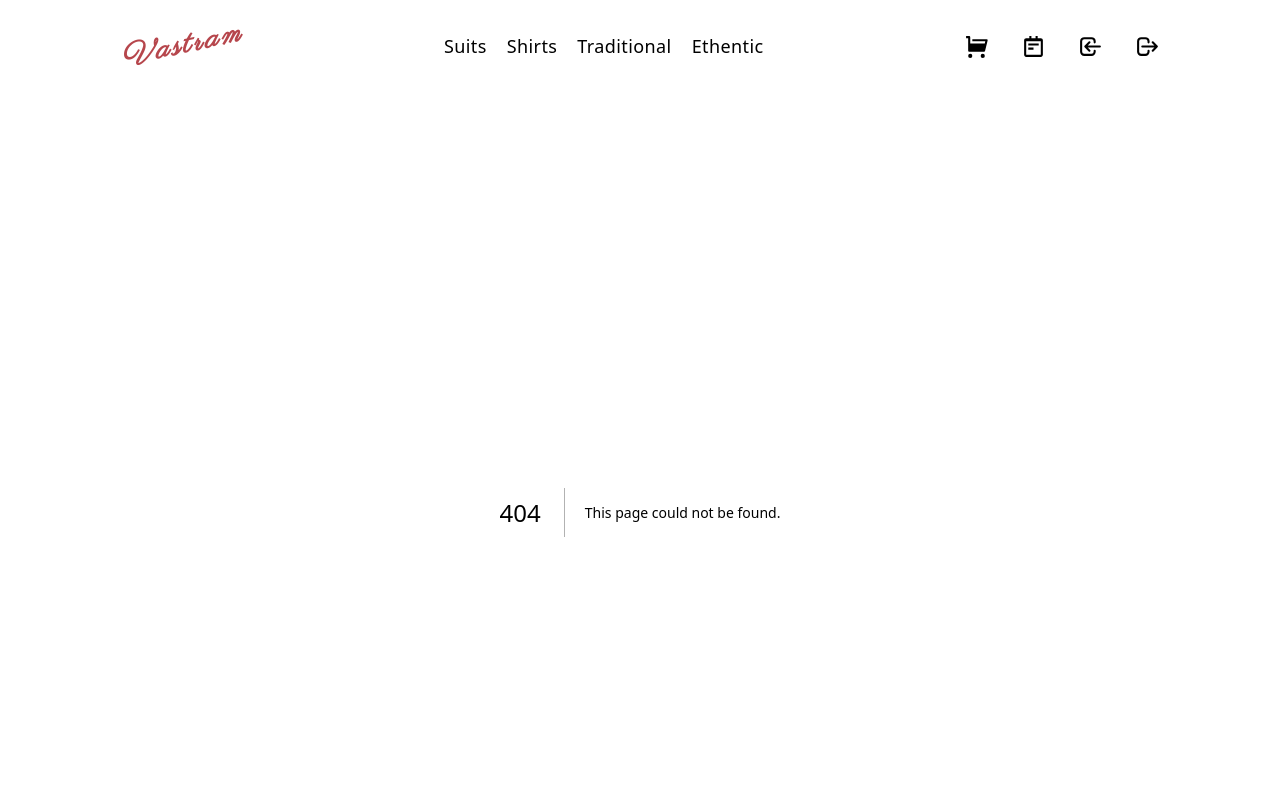
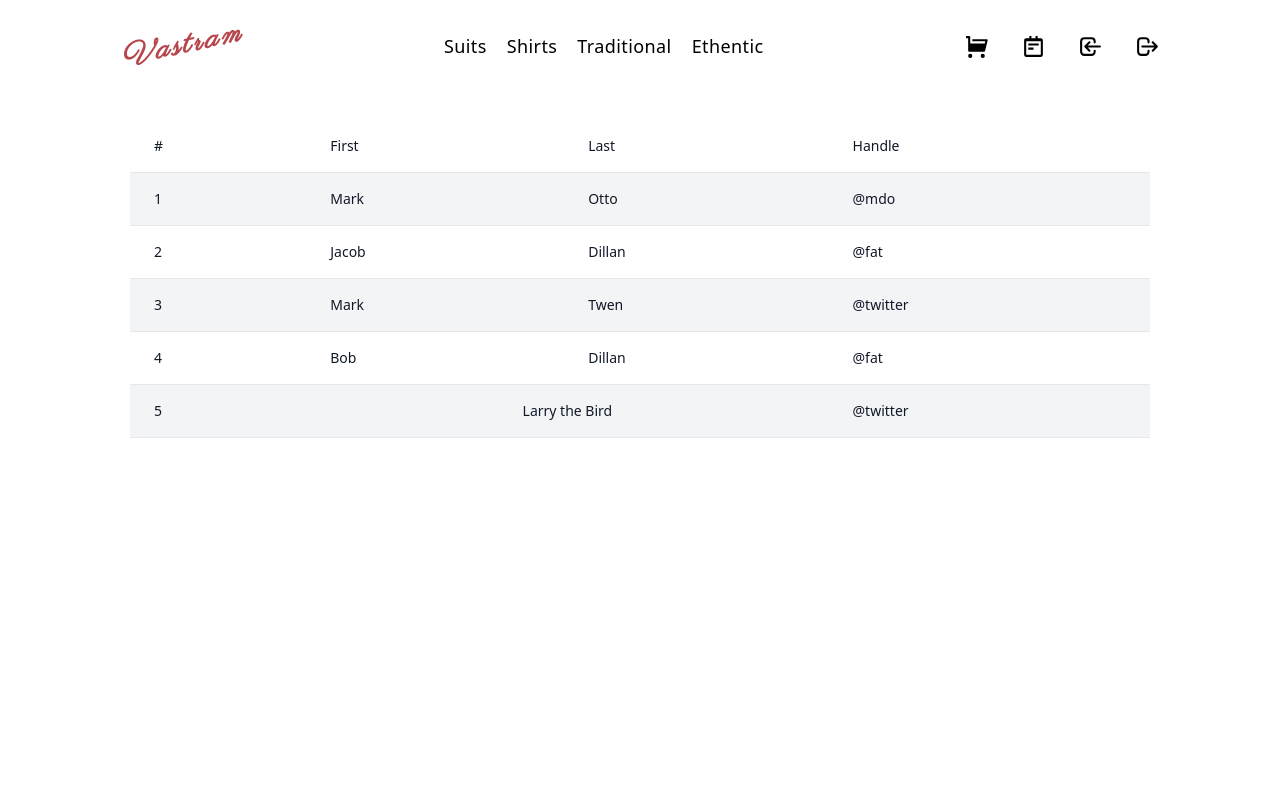
Before and after one commit to shawakash/Vastram, a Next.js app in the folder vastram/: page /orders in a window 1280 px wide. Before the commit this address had no page. Shown: the top 800 px of the page. Built offline with nearby package versions, Linux system fonts and the light colour scheme.

Commit message:
Populating Order page according to slug with orderId

```diff
--- a/vastram/models/Order.js
+++ b/vastram/models/Order.js
@@ -35,5 +35,5 @@ const OrderSchema = new mongoose.Schema({
     timestamps: true,
 });
 
-
+mongoose.models = {}
 export default mongoose.model("Order", OrderSchema);
--- a/vastram/package.json
+++ b/vastram/package.json
@@ -1,6 +1,6 @@
 {
   "name": "vastram",
-  "version": "0.1.0",
+  "version": "0.2.0",
   "private": true,
   "scripts": {
     "dev": "next dev",
--- a/vastram/src/pages/api/postTransaction.js
+++ b/vastram/src/pages/api/postTransaction.js
@@ -4,10 +4,14 @@ import Order from "../../../models/Order";
 
 const handler = async (req, res) => {
     try {
-        // update order status to confirm
-        const order = await Order.findOneAndUpdate({ orderId: req.body.ORDERID }, { status: 'PAID', paymentInfo: JSON.stringify(req.body) });
-        //  initiate shpiment
-        // redirect to order pages
+        if (req.body.STATUS == 'TXN_SUCCESS') {
+            // update order status to confirm
+            const order = await Order.findOneAndUpdate({ orderId: req.body.ORDERID }, { status: 'PAID', paymentInfo: JSON.stringify(req.body) });
+            //  initiate shpiment
+            // redirect to order pages
+        } else if (req.body.STATUS == 'PENDING') {
+            const order = await Order.findOneAndUpdate({ orderId: req.body.ORDERID }, { status: 'PAYMENT PROBLEM', paymentInfo: JSON.stringify(req.body) });
+        }
         return res.status(200).redirect('/order', 200);
     } catch (e) {
         return res.status(500).send(wrapResponse.error(500, e.message));
--- a/vastram/src/pages/order.js
+++ b/vastram/src/pages/order.js
@@ -1,11 +1,14 @@
 import Link from 'next/link';
 import { useRouter } from 'next/router';
 import React, { useEffect } from 'react'
+import Order_Model from "../../models/Order";
 import { toast } from 'react-hot-toast';
+import mongoose from 'mongoose';
 
-const Order = ({ cart, subTotal }) => {
+const Order = ({ cart, subTotal, order }) => {
 
     const router = useRouter();
+
 
     useEffect(() => {
         if(!localStorage.getItem("accessToken")) {
@@ -21,26 +24,26 @@ const Order = ({ cart, subTotal }) => {
                     <div className="lg:w-1/2 w-full lg:pr-10 lg:py-6 mb-6 lg:mb-0">
                         <h2 className="text-sm title-font text-gray-500 tracking-widest">Vasatram Pvt. Ltd.</h2>
                         <h1 className="text-gray-900 text-3xl title-font font-medium mb-4">ORDER ID: <span className='font-serif'>#6464654</span></h1>
-                        <p className="leading-relaxed mb-4">Your Order has been placed with temporary order id: <span className='font-serif'>#6464654</span></p>
+                        <p className="leading-relaxed mb-4">Your Order has been {order.status} with temporary order id: <span className='font-serif'>#{order.orderId}</span></p>
                         <div className="flex mb-4 font-medium ">
                             <a className="flex-grow text-center py-2 text-lg px-1">Description</a>
                             <a className="flex-grow text-center py-2 text-lg px-1">Quantity</a>
                             <a className="flex-grow text-center py-2 text-lg px-1">Price</a>
                         </div>
-                        {Object.keys(cart).map(item => {
+                        {Object.keys(order.products).map(item => {
                             return (
                                 <Link href={`/product/${item}`} key={item}>
                                     <div key={item} className="flex border-t border-gray-200 py-2 justify-around items-center">
-                                        <div className="w-full text-center text-gray-500">{cart[item].name}</div>
-                                        <div className="w-full text-center font-serif text-gray-900">{cart[item].qty}</div>
-                                        <div className="w-full text-center font-serif text-gray-900">₹ {cart[item].qty * cart[item].price}</div>
+                                        <div className="w-full text-center text-gray-500">{order.products[item].name}</div>
+                                        <div className="w-full text-center font-serif text-gray-900">{order.products[item].qty}</div>
+                                        <div className="w-full text-center font-serif text-gray-900">₹ {order.products[item].qty * order.products[item].price}</div>
                                     </div>
                                 </Link>
                             );
                         })}
 
                         <div className="flex justify-start gap-x-10 md:gap-x-16 items-start mt-10">
-                            <div className="title-font font-medium md:text-xl text-sm font-serif text-gray-900 flex flex-col gap-y-2 md:flex-row md:gap-x-3"><span>SubTotal:</span> <span>₹ {subTotal}</span></div>
+                            <div className="title-font font-medium md:text-xl text-sm font-serif text-gray-900 flex flex-col gap-y-2 md:flex-row md:gap-x-3"><span>SubTotal:</span> <span>₹ {order.amount}</span></div>
                             <div className="flex gap-x-1">
 
                                 <button className="flex ml-auto text-white bg-red-500 border-0 py-2 px-6 focus:outline-none hover:bg-red-600 rounded tracking-wide">Track Order</button>
@@ -60,14 +63,25 @@ const Order = ({ cart, subTotal }) => {
 }
 
 export async function getServerSideProps(context) {
-
+    if (!mongoose.connections[0].readyState) {
+        await mongoose.connect(process.env.MONGOOSE_URI,
+            {
+                useNewUrlParser: true,
+                useUnifiedTopology: true
+            },
+        )
+            .then((e) => console.log('Database Connected.'))
+            .catch(console.error);
+    }
+    const { id } = context.query;
+    const order = await Order_Model.findOne({orderId: id})
 
     return {
         props: {
-
+            order: JSON.parse(JSON.stringify(order)),
         }
     }
-
 }
 
+
 export default Order
--- /dev/null
+++ b/vastram/src/pages/orders.js
@@ -0,0 +1,96 @@
+import React from 'react'
+
+const orders = () => {
+    return (
+        <>
+
+            <div class="flex flex-col w-full h-full">
+                <div class="overflow-x-auto sm:mx-0.5 lg:mx-0.5">
+                    <div class="py-2 inline-block min-w-full sm:px-6 lg:px-8">
+                        <div class="overflow-hidden">
+                            <table class="min-w-full">
+                                <thead class="bg-white border-b">
+                                    <tr>
+                                        <th scope="col" class="text-sm font-medium text-gray-900 px-6 py-4 text-left">
+                                            #
+                                        </th>
+                                        <th scope="col" class="text-sm font-medium text-gray-900 px-6 py-4 text-left">
+                                            First
+                                        </th>
+                                        <th scope="col" class="text-sm font-medium text-gray-900 px-6 py-4 text-left">
+                                            Last
+                                        </th>
+                                        <th scope="col" class="text-sm font-medium text-gray-900 px-6 py-4 text-left">
+                                            Handle
+                                        </th>
+                                    </tr>
+                                </thead>
+                                <tbody>
+                                    <tr class="bg-gray-100 border-b">
+                                        <td class="px-6 py-4 whitespace-nowrap text-sm font-medium text-gray-900">1</td>
+                                        <td class="text-sm text-gray-900 font-light px-6 py-4 whitespace-nowrap">
+                                            Mark
+                                        </td>
+                                        <td class="text-sm text-gray-900 font-light px-6 py-4 whitespace-nowrap">
+                                            Otto
+                                        </td>
+                                        <td class="text-sm text-gray-900 font-light px-6 py-4 whitespace-nowrap">
+                                            @mdo
+                                        </td>
+                                    </tr>
+                                    <tr class="bg-white border-b">
+                                        <td class="px-6 py-4 whitespace-nowrap text-sm font-medium text-gray-900">2</td>
+                                        <td class="text-sm text-gray-900 font-light px-6 py-4 whitespace-nowrap">
+                                            Jacob
+                                        </td>
+                                        <td class="text-sm text-gray-900 font-light px-6 py-4 whitespace-nowrap">
+                                            Dillan
+                                        </td>
+                                        <td class="text-sm text-gray-900 font-light px-6 py-4 whitespace-nowrap">
+                                            @fat
+                                        </td>
+                                    </tr>
+                                    <tr class="bg-gray-100 border-b">
+                                        <td class="px-6 py-4 whitespace-nowrap text-sm font-medium text-gray-900">3</td>
+                                        <td class="text-sm text-gray-900 font-light px-6 py-4 whitespace-nowrap">
+                                            Mark
+                                        </td>
+                                        <td class="text-sm text-gray-900 font-light px-6 py-4 whitespace-nowrap">
+                                            Twen
+                                        </td>
+                                        <td class="text-sm text-gray-900 font-light px-6 py-4 whitespace-nowrap">
+                                            @twitter
+                                        </td>
+                                    </tr>
+                                    <tr class="bg-white border-b">
+                                        <td class="px-6 py-4 whitespace-nowrap text-sm font-medium text-gray-900">4</td>
+                                        <td class="text-sm text-gray-900 font-light px-6 py-4 whitespace-nowrap">
+                                            Bob
+                                        </td>
+                                        <td class="text-sm text-gray-900 font-light px-6 py-4 whitespace-nowrap">
+                                            Dillan
+                                        </td>
+                                        <td class="text-sm text-gray-900 font-light px-6 py-4 whitespace-nowrap">
+                                            @fat
+                                        </td>
+                                    </tr>
+                                    <tr class="bg-gray-100 border-b">
+                                        <td class="px-6 py-4 whitespace-nowrap text-sm font-medium text-gray-900">5</td>
+                                        <td colspan="2" class="text-sm text-gray-900 font-light px-6 py-4 whitespace-nowrap text-center">
+                                            Larry the Bird
+                                        </td>
+                                        <td class="text-sm text-gray-900 font-light px-6 py-4 whitespace-nowrap">
+                                            @twitter
+                                        </td>
+                                    </tr>
+                                </tbody>
+                            </table>
+                        </div>
+                    </div>
+                </div>
+            </div>
+        </>
+    );
+}
+
+export default orders
```
